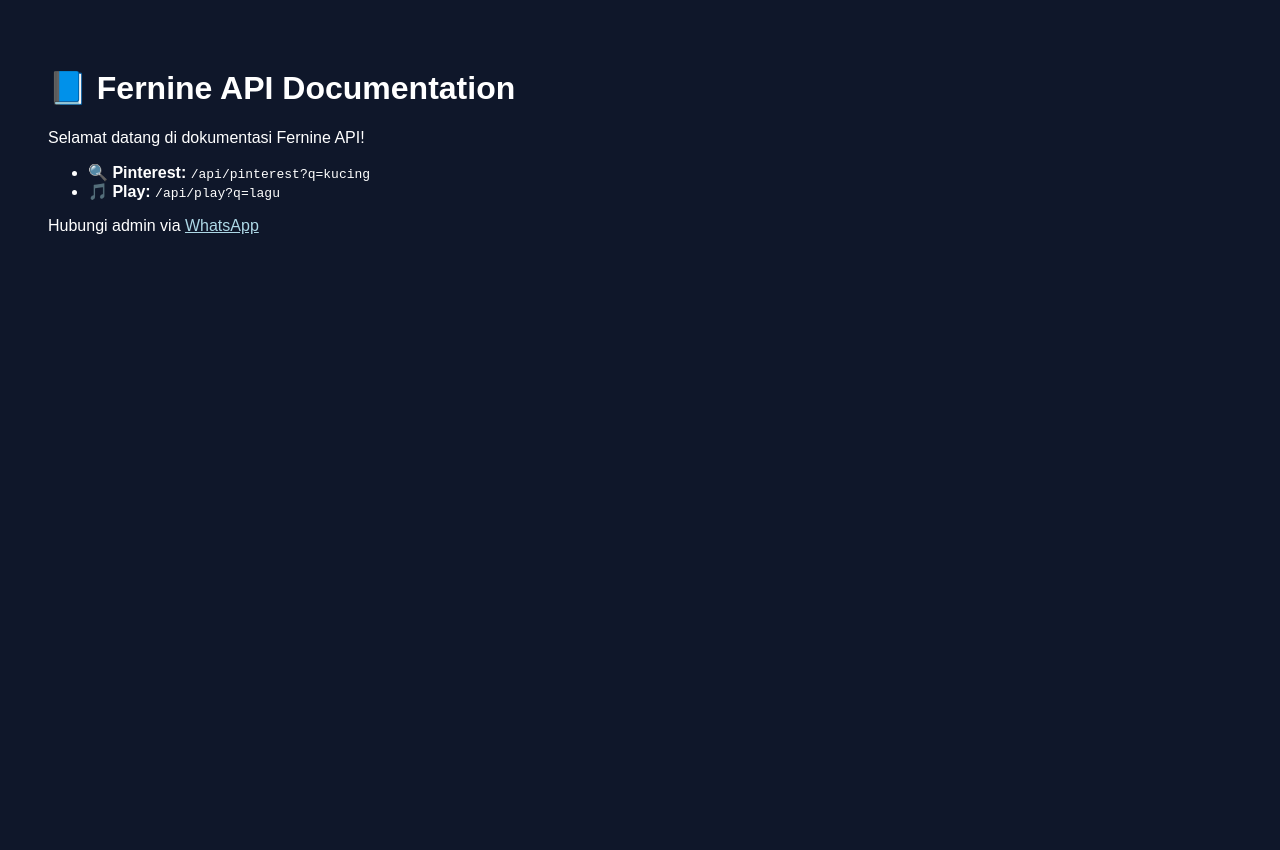
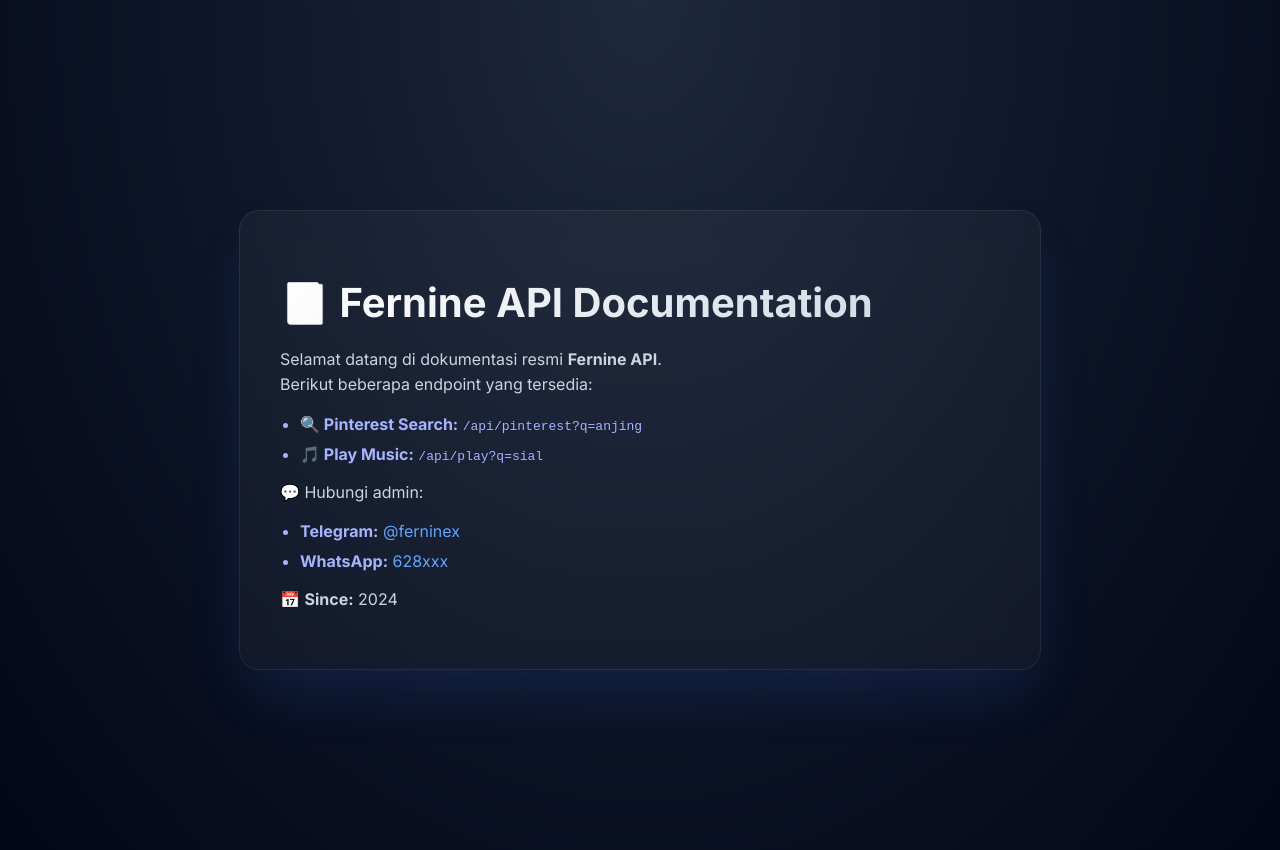
Before and after one commit to fahrigifthub/ferninesite, a website: page public/docs/index.html in a window 1280 px wide. Before the commit the page ends 800 px from the top, so only its background shows below. Drawn offline with Linux system fonts and the light colour scheme.

Commit message:
Update index.html

```diff
--- a/public/docs/index.html
+++ b/public/docs/index.html
@@ -1,18 +1,77 @@
 <!DOCTYPE html>
 <html lang="id">
 <head>
-  <meta charset="UTF-8" />
-  <meta name="viewport" content="width=device-width, initial-scale=1.0" />
+  <meta charset="UTF-8">
+  <meta name="viewport" content="width=device-width, initial-scale=1.0">
   <title>Fernine API Docs</title>
-  <link rel="stylesheet" href="/style.css" />
+  <link href="https://fonts.googleapis.com/css2?family=Inter:wght@400;600;700&display=swap" rel="stylesheet">
+  <style>
+    body {
+      background: radial-gradient(ellipse at top, #1e293b 0%, #0f172a 45%, #020617 100%);
+      font-family: 'Inter', sans-serif;
+      color: white;
+      margin: 0;
+      padding: 0;
+      min-height: 100vh;
+      display: flex;
+      align-items: center;
+      justify-content: center;
+      padding: 40px 20px;
+    }
+    .glass-box {
+      background: rgba(255, 255, 255, 0.04);
+      border: 1px solid rgba(255, 255, 255, 0.08);
+      backdrop-filter: blur(16px);
+      border-radius: 20px;
+      padding: 40px;
+      max-width: 720px;
+      width: 100%;
+      box-shadow: 0 30px 60px -12px rgba(59, 130, 246, 0.15);
+      position: relative;
+    }
+    .glass-box h1 {
+      font-size: 2.5rem;
+      margin-bottom: 20px;
+      background: linear-gradient(135deg, #ffffff, #cbd5e1);
+      -webkit-background-clip: text;
+      -webkit-text-fill-color: transparent;
+    }
+    .glass-box p {
+      color: #cbd5e1;
+      line-height: 1.6;
+      margin-bottom: 16px;
+    }
+    .glass-box ul {
+      padding-left: 20px;
+      margin: 0;
+    }
+    .glass-box li {
+      margin-bottom: 10px;
+      color: #a5b4fc;
+    }
+    a {
+      color: #60a5fa;
+      text-decoration: none;
+    }
+    a:hover {
+      text-decoration: underline;
+    }
+  </style>
 </head>
-<body style="background: #0f172a; color: white; font-family: sans-serif; padding: 40px">
-  <h1>📘 Fernine API Documentation</h1>
-  <p>Selamat datang di dokumentasi Fernine API!</p>
-  <ul>
-    <li><strong>🔍 Pinterest:</strong> <code>/api/pinterest?q=kucing</code></li>
-    <li><strong>🎵 Play:</strong> <code>/api/play?q=lagu</code></li>
-  </ul>
-  <p>Hubungi admin via <a href="https://wa.me/628xxxx" style="color:lightblue;">WhatsApp</a></p>
+<body>
+  <div class="glass-box">
+    <h1>📘 Fernine API Documentation</h1>
+    <p>Selamat datang di dokumentasi resmi <strong>Fernine API</strong>.<br>Berikut beberapa endpoint yang tersedia:</p>
+    <ul>
+      <li><strong>🔍 Pinterest Search:</strong> <code>/api/pinterest?q=anjing</code></li>
+      <li><strong>🎵 Play Music:</strong> <code>/api/play?q=sial</code></li>
+    </ul>
+    <p>💬 Hubungi admin:</p>
+    <ul>
+      <li><strong>Telegram:</strong> <a href="https://t.me/ferninex">@ferninex</a></li>
+      <li><strong>WhatsApp:</strong> <a href="https://wa.me/628xxx">628xxx</a></li>
+    </ul>
+    <p>📅 <strong>Since:</strong> 2024</p>
+  </div>
 </body>
 </html>
```
